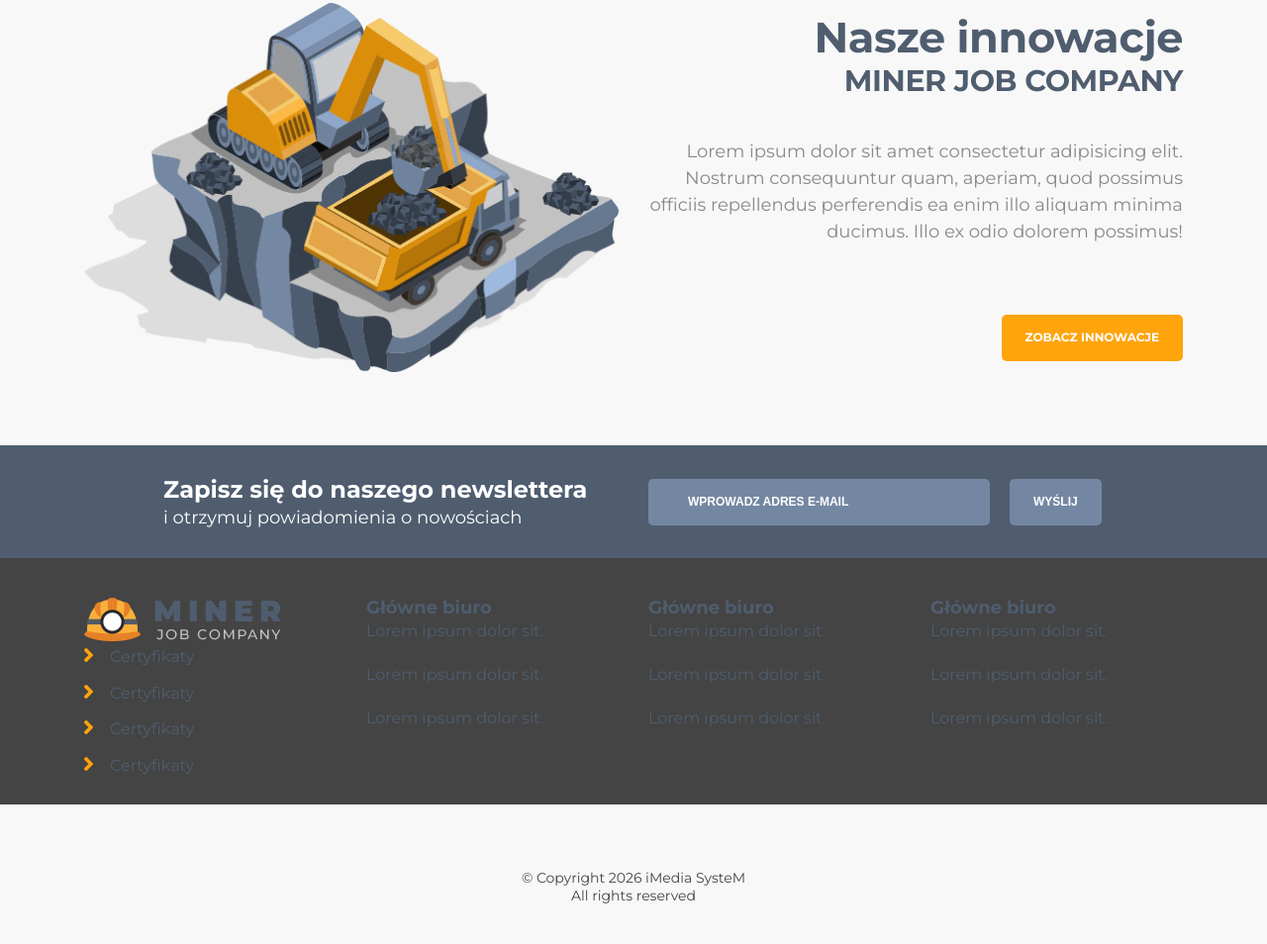
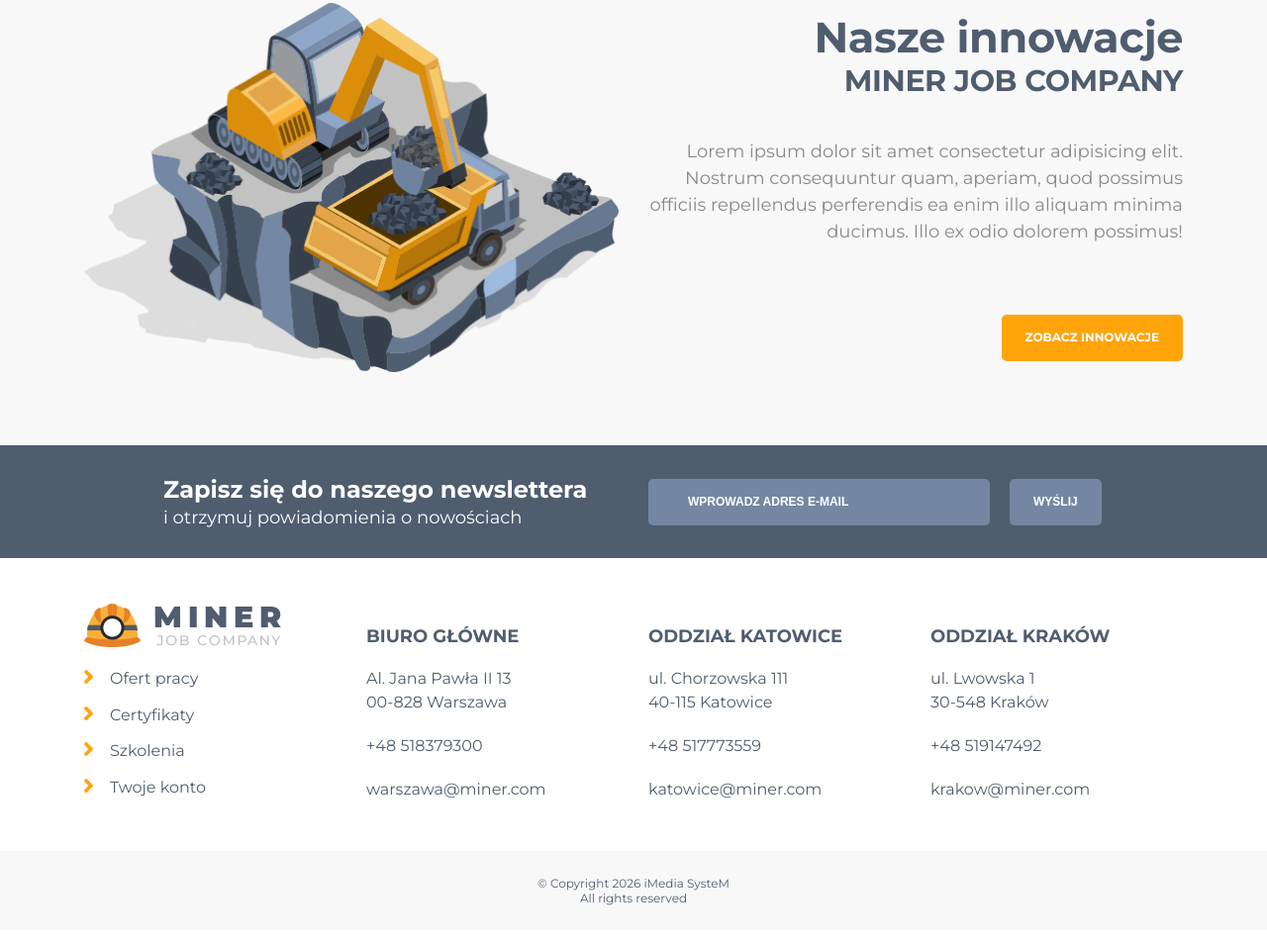
Before and after one commit to imediasystem/Miner, a website: page index.html in a window 1280 px wide. Shown: the part 2015-2969 px from the top of the page at 99% size. Drawn offline with Linux system fonts and the light colour scheme.

Commit message:
Site-Footer Part 2

```diff
--- a/dev-assets/07-templates/_site-footer.scss
+++ b/dev-assets/07-templates/_site-footer.scss
@@ -1,77 +1,21 @@
 .t-site-footer {
-    background-color: $gray-very-dark;
 
-    & .o-row {
-        padding-bottom: $grid-base * 1.5;
+    &__main {
+        padding-bottom: $grid-base * 3;
         padding-top: $grid-base * 4;
     }
 
-    &__item {
-        margin-bottom: $grid-base * 3;
-
-        @include large-up {
-            margin-bottom: 0;
-        }
-    }
-
-    &__item-last {
-        width: 290px;
-
-        @include large-up {
-            margin-left: $grid-base * 7.5;
-        }
-    }
-
-    &__text {
-        color: $white;
-        display: block;
-        font-size: $font-size-7;
+    &__header {
+        align-items: flex-end;
+        display: flex;
+        height: $grid-base * 5;
         margin-bottom: $grid-base * 2;
-    }
-
-    &__link {
-        color: $white;
-        display: block;
-        font-size: $font-size-7;
-        margin-bottom: 12px;
-
-        &:hover {
-            color: $white;
-        }
-    }
-
-    &__address {
-        padding-right: $grid-base * 4;
-    }
-
-    &__info {
-        line-height: 2;
-    }
-
-    &__links {
-        display: flex;
-    }
-
-    &__links-first {
-        width: 55%;
-    }
-
-    &__links-second {
-        width: 45%;
-    }
-
-    &__instagrams {
-        margin-bottom: $grid-base * 1.5;
-    }
-
-    &__instagram {
-        margin-right: 3px;
     }
 
     &__copy {
         background-color: $gray-light;
-        color: $gray-very-dark;
-        font-size: $font-size-7;
+        color: $primary;
+        font-size: $font-size-8;
         padding-bottom: $grid-base * 2.5;
         padding-top: $grid-base * 2.5;
     }
--- a/index.html
+++ b/index.html
@@ -237,40 +237,40 @@
                                 <img src="images/logo.png" alt="">
                             </div>
                             <ul class="c-list c-list--unstyled">
+                                <li class="c-list__item c-list__item--compact"><span class="c-list__icon"></span>Ofert pracy</li>
                                 <li class="c-list__item c-list__item--compact"><span class="c-list__icon"></span>Certyfikaty</li>
-                                <li class="c-list__item c-list__item--compact"><span class="c-list__icon"></span>Certyfikaty</li>
-                                <li class="c-list__item c-list__item--compact"><span class="c-list__icon"></span>Certyfikaty</li>
-                                <li class="c-list__item c-list__item--compact"><span class="c-list__icon"></span>Certyfikaty</li>
+                                <li class="c-list__item c-list__item--compact"><span class="c-list__icon"></span>Szkolenia</li>
+                                <li class="c-list__item c-list__item--compact"><span class="c-list__icon"></span>Twoje konto</li>
                             </ul>
                         </div>
                         <div class="o-col o-col--md50 o-col--lg25">
                             <div class="t-site-footer__header">
-                                <h3 class="c-heading c-heading--level3">Główne biuro</h3>
+                                <h3 class="c-heading c-heading--level3">BIURO GŁÓWNE</h3>
                             </div>
                             <ul class="c-list c-list--unstyled">
-                                <li class="c-list__item">Lorem ipsum dolor sit.</li>
-                                <li class="c-list__item">Lorem ipsum dolor sit.</li>
-                                <li class="c-list__item">Lorem ipsum dolor sit.</li>
+                                <li class="c-list__item">Al. Jana Pawła II 13<br>00-828 Warszawa</li>
+                                <li class="c-list__item">+48 518379300</li>
+                                <li class="c-list__item">warszawa@miner.com</li>
                             </ul>
                         </div>
                         <div class="o-col o-col--md50 o-col--lg25">
                             <div class="t-site-footer__header">
-                                <h3 class="c-heading c-heading--level3">Główne biuro</h3>
+                                <h3 class="c-heading c-heading--level3">ODDZIAŁ KATOWICE</h3>
                             </div>
                             <ul class="c-list c-list--unstyled">
-                                <li class="c-list__item">Lorem ipsum dolor sit.</li>
-                                <li class="c-list__item">Lorem ipsum dolor sit.</li>
-                                <li class="c-list__item">Lorem ipsum dolor sit.</li>
+                                <li class="c-list__item">ul. Chorzowska 111<br>40-115 Katowice</li>
+                                <li class="c-list__item">+48 517773559</li>
+                                <li class="c-list__item">katowice@miner.com</li>
                             </ul>
                         </div>
                         <div class="o-col o-col--md50 o-col--lg25">
                             <div class="t-site-footer__header">
-                                <h3 class="c-heading c-heading--level3">Główne biuro</h3>
+                                <h3 class="c-heading c-heading--level3">ODDZIAŁ KRAKÓW</h3>
                             </div>
                             <ul class="c-list c-list--unstyled">
-                                <li class="c-list__item">Lorem ipsum dolor sit.</li>
-                                <li class="c-list__item">Lorem ipsum dolor sit.</li>
-                                <li class="c-list__item">Lorem ipsum dolor sit.</li>
+                                <li class="c-list__item">ul. Lwowska 1<br>30-548 Kraków</li>
+                                <li class="c-list__item">+48 519147492</li>
+                                <li class="c-list__item">krakow@miner.com</li>
                             </ul>
                         </div>
                     </div>
```
Also changed, not shown: prod-assets/style.css.
